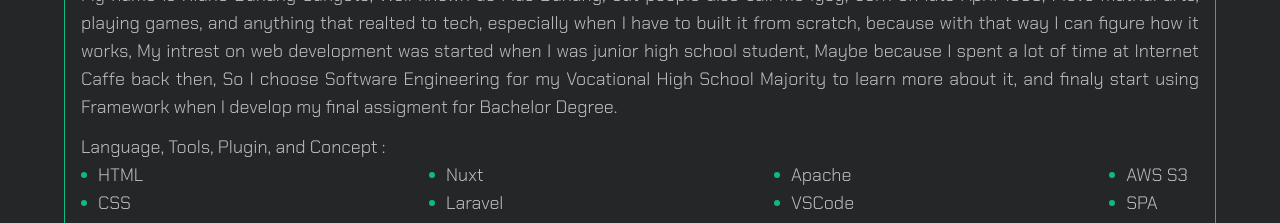
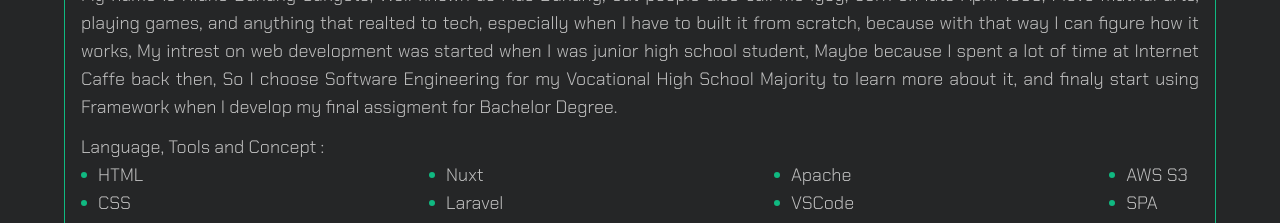
Before and after one commit to rdanang-dev/hi-danang.github.io, a Vue app: page / in a window 1280 px wide. Shown: the part 1240-1463 px from the top of the page. Built offline with nearby package versions, Linux system fonts and the light colour scheme; what vue-toasted, vue-typer would draw is missing.

Commit message:
add few changes

```diff
--- a/src/components/About.vue
+++ b/src/components/About.vue
@@ -38,7 +38,7 @@
           Framework when I develop my final assigment for Bachelor Degree.
         </p>
         <div class="px-4 flex flex-col text-sm tracking-normal lg:text-lg">
-          <span>Language, Tools, Plugin, and Concept :</span>
+          <span>Language, Tools and Concept :</span>
           <div class="flex flex-row justify-between pb-2">
             <ul class="list-inside list-disc">
               <li class="text-green-500">
```
